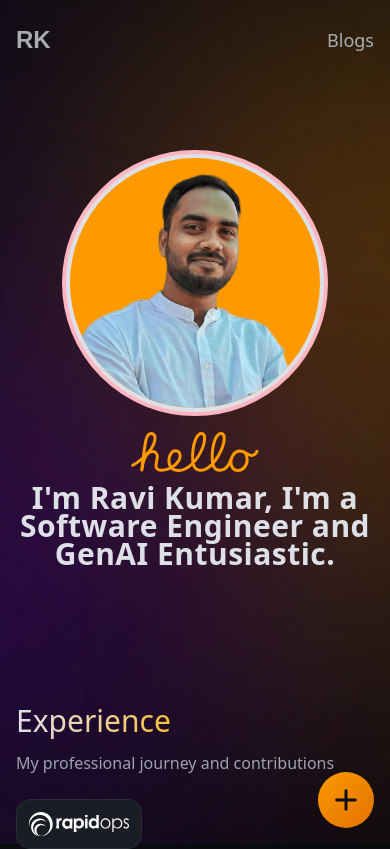
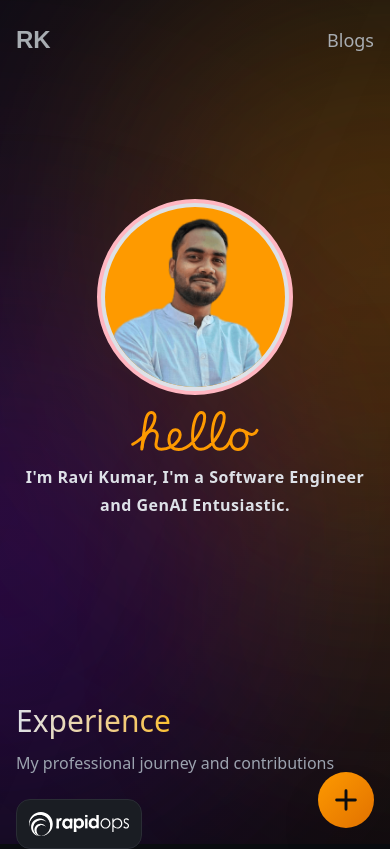
Before and after one commit to ravikumar-sde/portfolio-next, a Next.js app: page / in a window 390 px wide. Shown: the top 849 px of the page. Built offline with nearby package versions, Linux system fonts and the light colour scheme.

Commit message:
Updated - profile icon sizing.

```diff
--- a/app/Components/header.tsx
+++ b/app/Components/header.tsx
@@ -11,14 +11,14 @@ export default function Header() {
     return (
         <div className="w-full md:w-2/3 lg:w-2/4 m-auto px-4 md:px-0 min-h-[70vh] md:h-[90vh] flex items-center gap-4 md:gap-6 justify-center mx-auto flex-col lg:flex-row pb-8">
             <div className="border-4 border-solid p-1 md:p-1.25 rounded-full border-[lightpink] bg-[#dde1e7] mr-0 lg:mr-2 z-10">
-                <Image src={profilePic} alt="profile-pic" width={250} height={250} className="rounded-full bg-amber-500" />
+                <Image src={profilePic} alt="profile-pic" width={180} height={180} className="rounded-full bg-amber-500" />
             </div>
             <div className="z-10 flex flex-col gap-3 md:gap-4 items-center lg:items-start text-center lg:text-left">
                 <AppleHelloEnglishEffect
                     className='text-amber-500'
                     onAnimationComplete={() => setStartTyping(true)}
                 />
-                <h2 className="font-bold tracking-[0.03rem] leading-7 md:leading-10 text-3xl text-[#a8adb2] relative max-w-full">
+                <h2 className="font-bold tracking-[0.03rem] leading-7 md:leading-10 sm:text-2xl md:text-2xl lg:text-3xl text-[#a8adb2] relative max-w-full">
                     <span className="invisible">I&apos;m Ravi Kumar, I&apos;m a Software Engineer and GenAI Entusiastic.</span>
                     {startTyping && (
                         <span className="absolute top-0 left-0 w-full">
```
